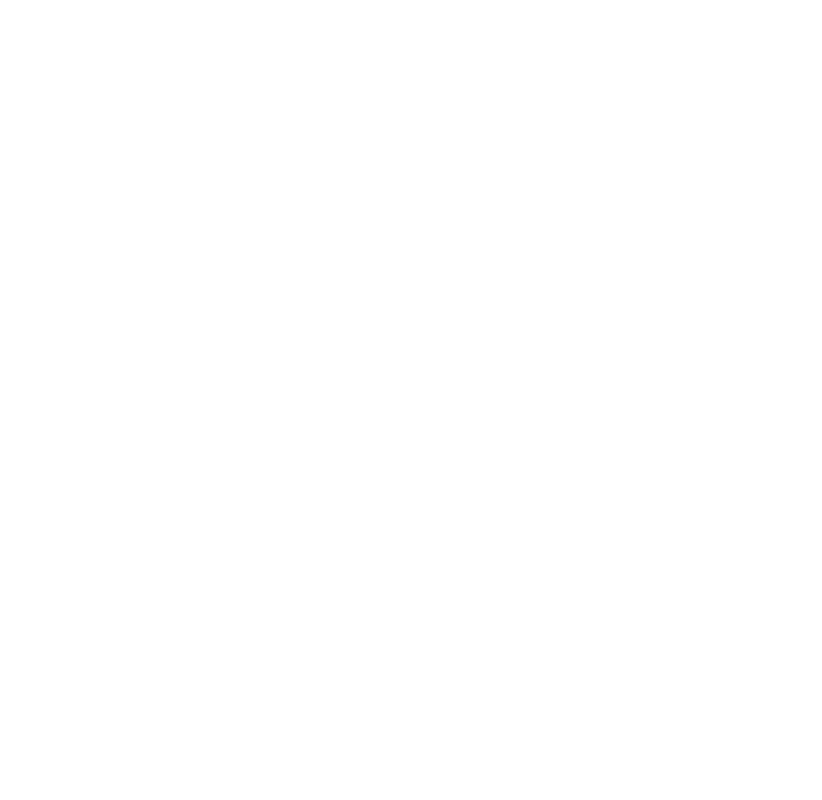
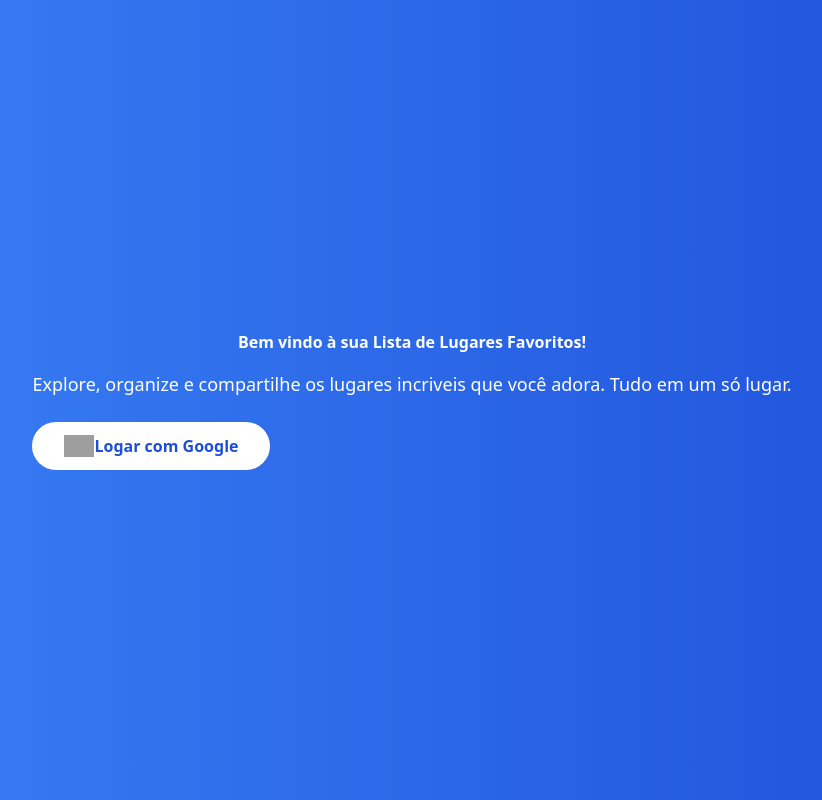
Before and after one commit to lsenna001/passeio-app, an Angular app: page / in a window 1280 px wide. Shown: the whole page, without its empty margins (228-1050 px from the left). Built offline with nearby package versions, Linux system fonts and the light colour scheme; grey boxes are pictures that could not be loaded.

Commit message:
Adicionando landing page

```diff
--- a/src/app/app-routing.module.ts
+++ b/src/app/app-routing.module.ts
@@ -1,7 +1,9 @@
 import { NgModule } from '@angular/core';
 import { RouterModule, Routes } from '@angular/router';
+import {LandingpageComponent} from './landingpage/landingpage.component';
 
 const routes: Routes = [
+  {path: '', component: LandingpageComponent},
   { path: 'paginas', loadChildren: () => import('./template/template.module').then(m => m.TemplateModule) },
 ];
 
--- a/src/app/app.module.ts
+++ b/src/app/app.module.ts
@@ -4,10 +4,12 @@
 import { AppRoutingModule } from './app-routing.module';
 import { AppComponent } from './app.component';
 import {provideHttpClient, withFetch} from '@angular/common/http';
+import { LandingpageComponent } from './landingpage/landingpage.component';
 
 @NgModule({
   declarations: [
-    AppComponent
+    AppComponent,
+    LandingpageComponent
   ],
   imports: [
     BrowserModule,
--- /dev/null
+++ b/src/app/landingpage/landingpage.component.html
@@ -0,0 +1,16 @@
+<div class="bg-gradient-to-r from-blue-500 to-blue-700 text-white min-h-screen flex flex-col justify-center items-center">
+  <div class="text-center px-6">
+    <h1 class="text-4x1 font-bold mb-4">Bem vindo à sua Lista de Lugares Favoritos!</h1>
+    <p class="text-lg mb-6">Explore, organize e compartilhe os lugares incriveis que você adora. Tudo em um só lugar.</p>
+
+    <button (click)="navegar()" *ngIf="estaLogado()"
+            class="bg-white text-blue-400 font-semibold py-3 px-8 rounded-full hover:bg-gray-100 flex space-x-3 items-center">
+      Olá {{ profile?.name }}, clique aqui para aproveitar o site.
+    </button>
+    <button (click)="logarComGoogle()" *ngIf="!estaLogado()"
+            class="bg-white text-blue-700 font-semibold py-3 px-8 rounded-full hover:bg-gray-100 flex space-x-3 items-center">
+      <img src="https://cdn2.iconfinder.com/data/icons/social-icons-33/128/Google-512.png" width="30px" />
+      Logar com Google
+    </button>
+  </div>
+</div>
--- /dev/null
+++ b/src/app/landingpage/landingpage.component.ts
@@ -0,0 +1,30 @@
+import { Component } from '@angular/core';
+import {Profile} from './profile.model';
+import {Router} from '@angular/router';
+
+@Component({
+  selector: 'app-landingpage',
+  standalone: false,
+  templateUrl: './landingpage.component.html',
+  styleUrl: './landingpage.component.scss'
+})
+export class LandingpageComponent {
+  profile: Profile | undefined;
+
+  constructor(
+    private router: Router
+  ) {
+  }
+
+  navegar(){
+    this.router.navigate(['/paginas/galeria']);
+  }
+
+  logarComGoogle() {
+
+  }
+
+  estaLogado(): boolean {
+    return !!this.profile;
+  }
+}
--- /dev/null
+++ b/src/app/landingpage/profile.model.ts
@@ -0,0 +1,4 @@
+export interface Profile{
+  email: string;
+  name: string;
+}
```
Also changed, not shown: src/app/landingpage/landingpage.component.scss (added), 1 other file (tests, documents, lock files or other folders).
